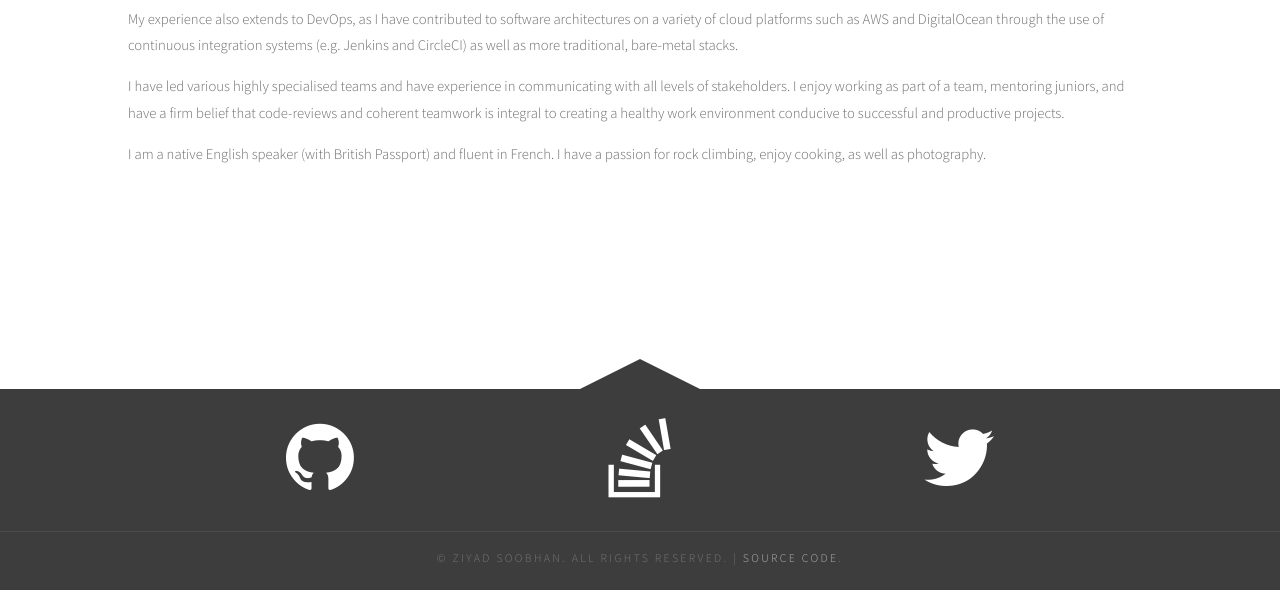
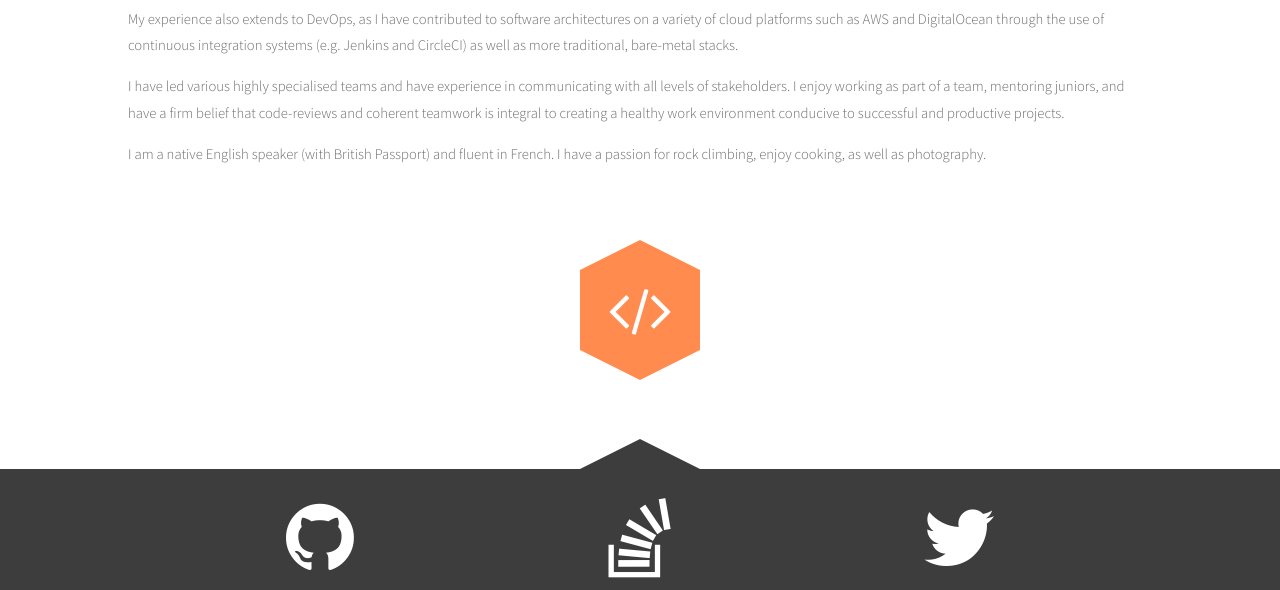
Before and after one commit to zsoobhan/prometheus, a Django app: template www/templates/content/home.html in a window 1280 px wide. Shown: the part 815-1405 px from the top of the page. Run offline with Django 3.2, Linux system fonts and the light colour scheme; the template is opened without the code that fills it, so the values that code supplies are empty.

Commit message:
Adds hexagon to homepage

```diff
--- a/www/templates/content/home.html
+++ b/www/templates/content/home.html
@@ -52,7 +52,10 @@
             </p>
 
 
-            <div class="spacer"></div>
+            <div class="small-spacer"></div>
+            <div class="hexagon">
+                    <span class="icon fa-code"></span>
+            </div>
 
             <div class="triangle-grey"></div>
 
```
